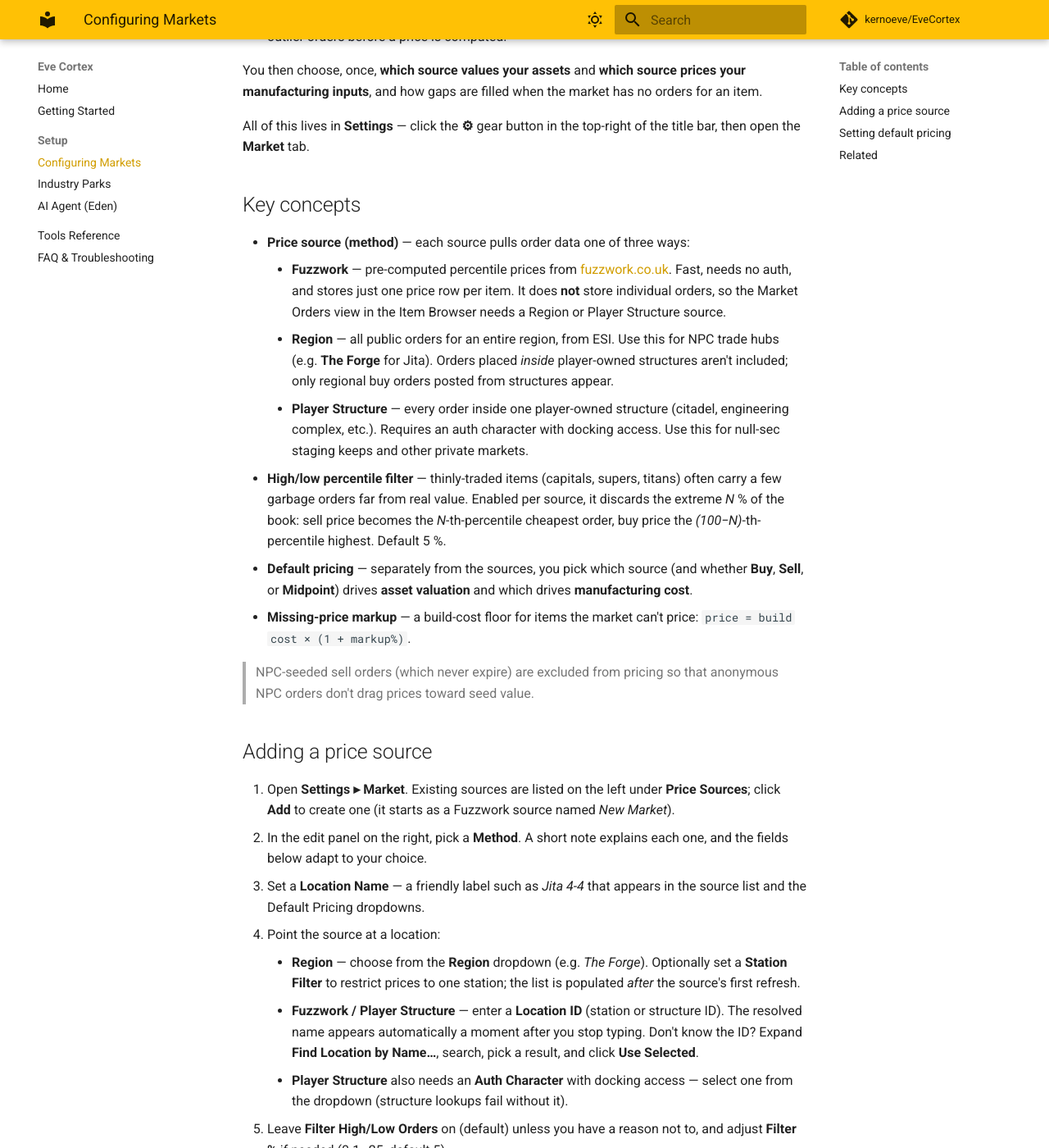
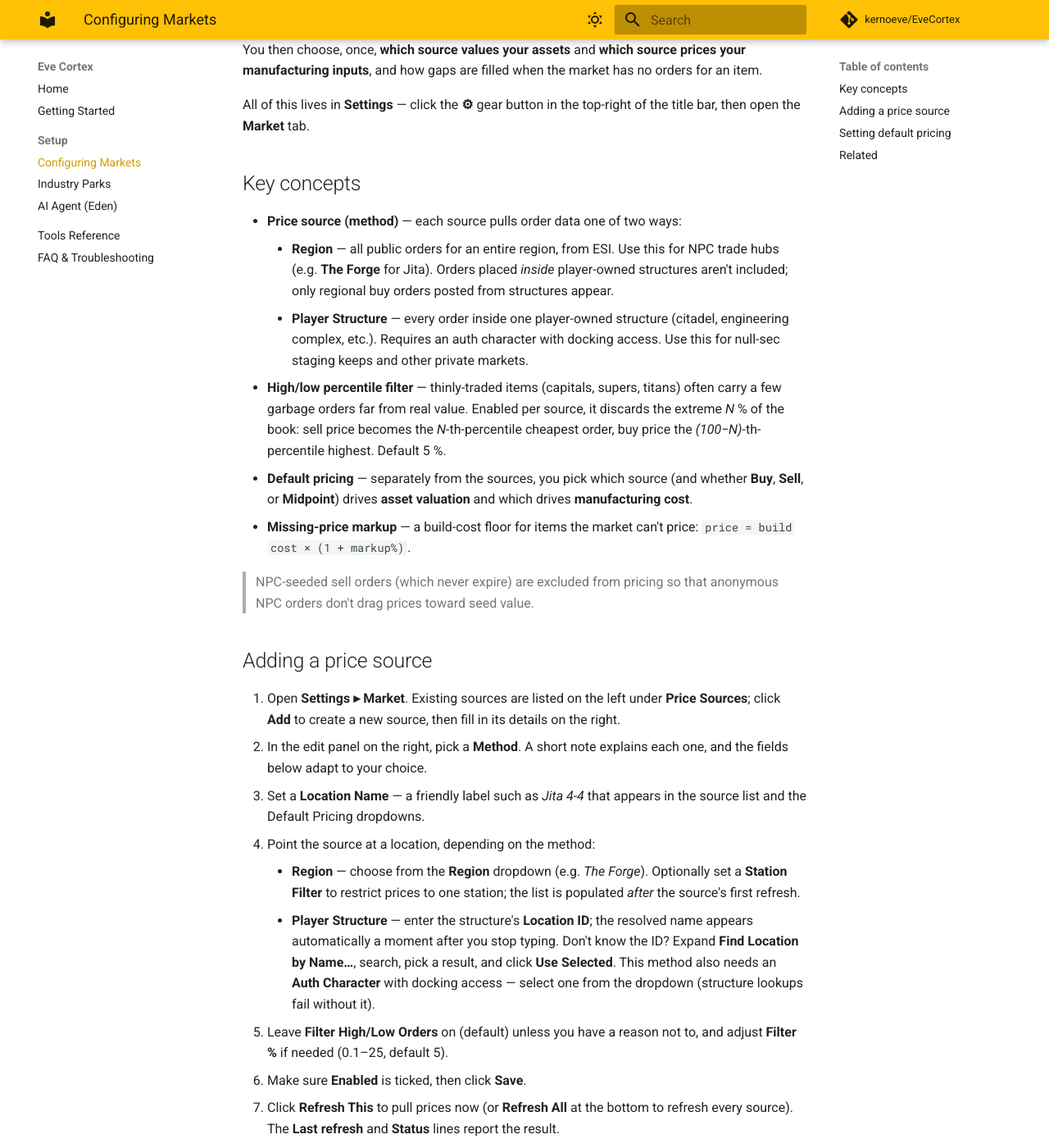
Before and after one commit to kernoeve/EveConsole, an MkDocs documentation site: the page built from docs/configuring-markets.md, in a window 1280 px wide and 1400 px high, scrolled down 367 px. Shown: the whole window at 82% size. Built offline with MkDocs 1.6.1 and Material for MkDocs 9.7.7, drawn with Linux system fonts in a browser that asks for light colours; comment, search, counter and statistics services are not loaded; some of the changed text lies outside the part shown.

Commit message:
docs: drop Fuzzwork as a market price-source method
Fuzzwork stores no individual orders, which leaves many order-book-driven
tools non-functional; it's being removed from the Method dropdown. Update
Configuring Markets to present the two remaining methods (Region and Player
Structure): remove the Fuzzwork bullet and its Market-Orders caveat, the
"starts as a Fuzzwork source" default, and the Fuzzwork/Location-ID grouping;
simplify the now-redundant lowball-filter qualifier.

Co-Authored-By: Claude Opus 4.8 <noreply@anthropic.com>

```diff
--- a/docs/configuring-markets.md
+++ b/docs/configuring-markets.md
@@ -6,7 +6,7 @@ Item Browser all read from the prices produced here.
 
 A **price source** answers two questions:
 
-1. **Where do orders come from?** — Fuzzwork, an entire ESI region, or a single
+1. **Where do orders come from?** — an entire ESI region, or a single
    player-owned structure.
 2. **How is the raw order book cleaned up?** — an optional high/low percentile
    filter that trims outlier orders before a price is computed.
@@ -20,12 +20,7 @@ of the title bar, then open the **Market** tab.
 
 ## Key concepts
 
-- **Price source (method)** — each source pulls order data one of three ways:
-    - **Fuzzwork** — pre-computed percentile prices from
-      [fuzzwork.co.uk](https://market.fuzzwork.co.uk/). Fast, needs no auth, and
-      stores just one price row per item. It does **not** store individual orders,
-      so the Market Orders view in the Item Browser needs a Region or Player
-      Structure source.
+- **Price source (method)** — each source pulls order data one of two ways:
     - **Region** — all public orders for an entire region, from ESI. Use this for
       NPC trade hubs (e.g. **The Forge** for Jita). Orders placed *inside*
       player-owned structures aren't included; only regional buy orders posted from
@@ -49,21 +44,20 @@ of the title bar, then open the **Market** tab.
 ## Adding a price source
 
 1. Open **Settings ▸ Market**. Existing sources are listed on the left under
-   **Price Sources**; click **Add** to create one (it starts as a Fuzzwork source
-   named *New Market*).
+   **Price Sources**; click **Add** to create a new source, then fill in its
+   details on the right.
 2. In the edit panel on the right, pick a **Method**. A short note explains each
    one, and the fields below adapt to your choice.
 3. Set a **Location Name** — a friendly label such as *Jita 4-4* that appears in
    the source list and the Default Pricing dropdowns.
-4. Point the source at a location:
+4. Point the source at a location, depending on the method:
     - **Region** — choose from the **Region** dropdown (e.g. *The Forge*).
       Optionally set a **Station Filter** to restrict prices to one station; the
       list is populated *after* the source's first refresh.
-    - **Fuzzwork / Player Structure** — enter a **Location ID** (station or
-      structure ID). The resolved name appears automatically a moment after you
-      stop typing. Don't know the ID? Expand **Find Location by Name…**, search,
-      pick a result, and click **Use Selected**.
-    - **Player Structure** also needs an **Auth Character** with docking access —
+    - **Player Structure** — enter the structure's **Location ID**; the resolved
+      name appears automatically a moment after you stop typing. Don't know the ID?
+      Expand **Find Location by Name…**, search, pick a result, and click **Use
+      Selected**. This method also needs an **Auth Character** with docking access —
       select one from the dropdown (structure lookups fail without it).
 5. Leave **Filter High/Low Orders** on (default) unless you have a reason not to,
    and adjust **Filter %** if needed (0.1–25, default 5).
@@ -92,9 +86,8 @@ app turns sources into the single price it needs:
   orders for an item: `price = build cost × (1 + markup%)`. If there are no buy
   orders, buy falls back to sell.
 - **Filter lowball buy orders below N % of build cost** (default on, 25 %) —
-  drops absurd buy orders from the *buy* price calculation for ESI Region /
-  Player Structure sources. Those orders still show in the market UI; they're just
-  ignored when computing a price.
+  drops absurd buy orders from the *buy* price calculation. Those orders still show
+  in the market UI; they're just ignored when computing a price.
 
 Click **Save Defaults** after changing anything here. Use **Recalculate** next to
 **Build Costs** to rebuild stored build costs after you've changed sources or
```
